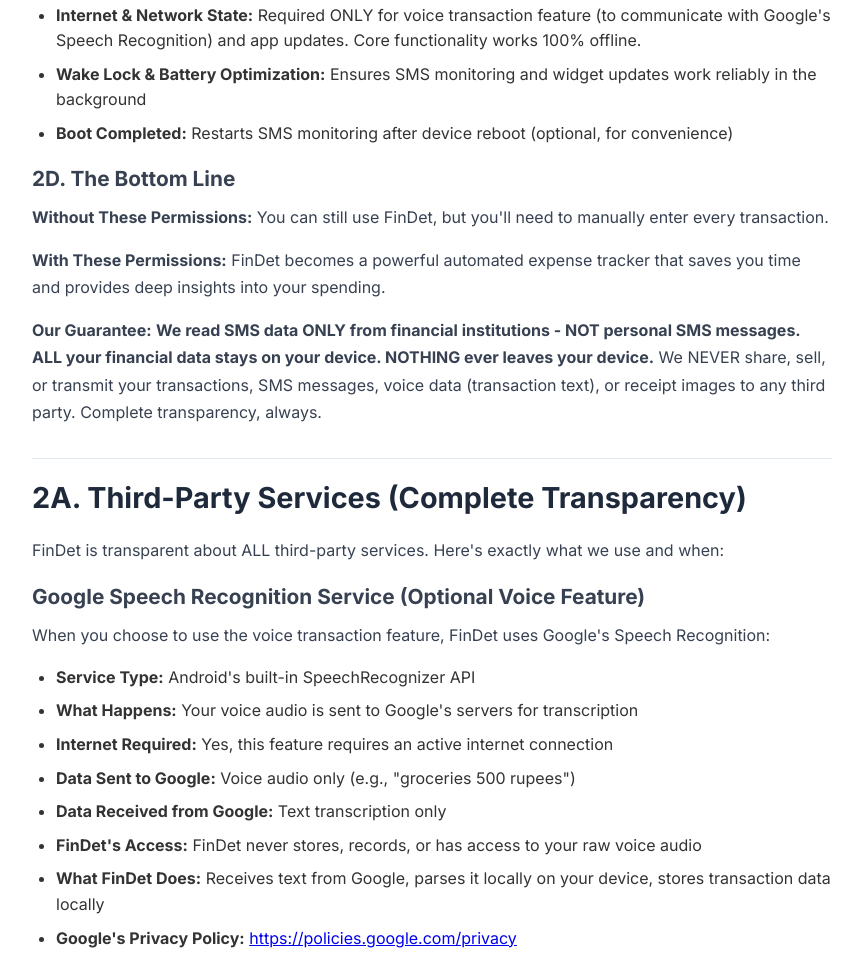
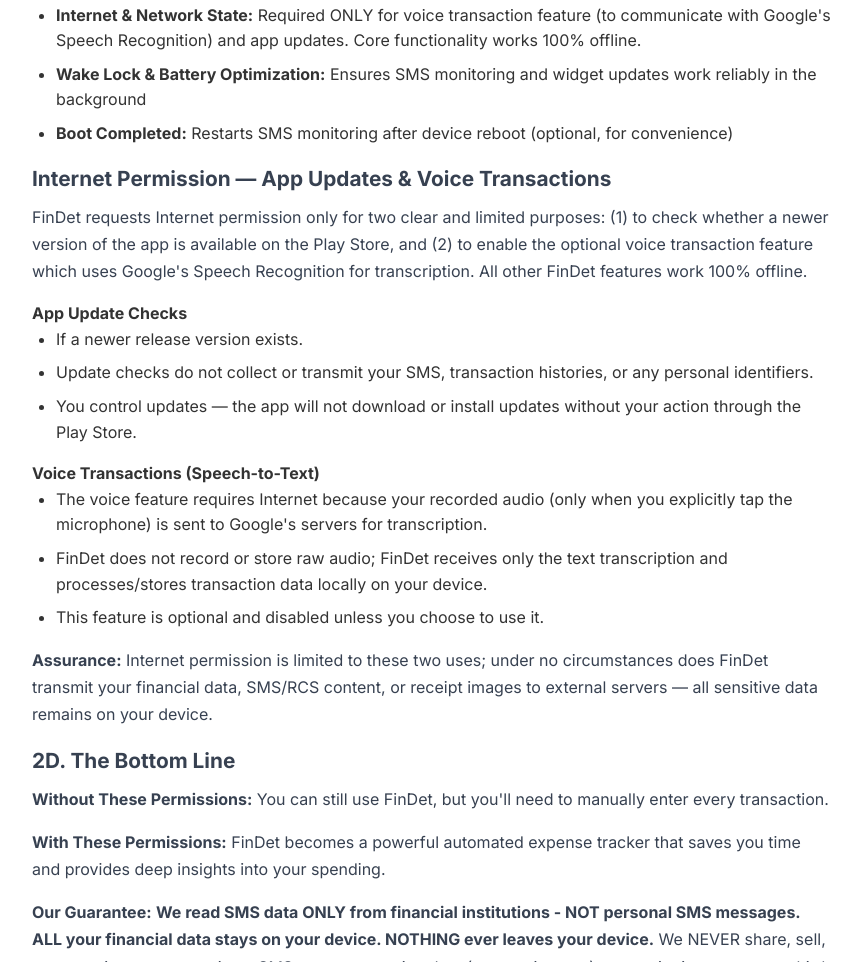
Before and after one commit to findetlab/findetapp, a plain HTML site: page privacy-policy.html in a window 1280 px wide. Shown: the part 3943-4905 px from the top of the page, without its empty margins (208-1069 px from the left). Drawn offline with Linux system fonts and the light colour scheme.

Commit message:
Added Version Check file

```diff
--- a/privacy-policy.html
+++ b/privacy-policy.html
@@ -158,6 +158,25 @@
                         <li><strong>Wake Lock & Battery Optimization:</strong> Ensures SMS monitoring and widget updates work reliably in the background</li>
                         <li><strong>Boot Completed:</strong> Restarts SMS monitoring after device reboot (optional, for convenience)</li>
                     </ul>
+
+                    <h3>Internet Permission — App Updates & Voice Transactions</h3>
+                    <p>FinDet requests Internet permission only for two clear and limited purposes: (1) to check whether a newer version of the app is available on the Play Store, and (2) to enable the optional voice transaction feature which uses Google's Speech Recognition for transcription. All other FinDet features work 100% offline.</p>
+
+                    <h4>App Update Checks</h4>
+                    <ul>
+                        <li>If a newer release version exists.</li>
+                        <li>Update checks do not collect or transmit your SMS, transaction histories, or any personal identifiers.</li>
+                        <li>You control updates — the app will not download or install updates without your action through the Play Store.</li>
+                    </ul>
+
+                    <h4>Voice Transactions (Speech-to-Text)</h4>
+                    <ul>
+                        <li>The voice feature requires Internet because your recorded audio (only when you explicitly tap the microphone) is sent to Google's servers for transcription.</li>
+                        <li>FinDet does not record or store raw audio; FinDet receives only the text transcription and processes/stores transaction data locally on your device.</li>
+                        <li>This feature is optional and disabled unless you choose to use it.</li>
+                    </ul>
+
+                    <p><strong>Assurance:</strong> Internet permission is limited to these two uses; under no circumstances does FinDet transmit your financial data, SMS/RCS content, or receipt images to external servers — all sensitive data remains on your device.</p>
 
                     <h3>2D. The Bottom Line</h3>
                     <p><strong>Without These Permissions:</strong> You can still use FinDet, but you'll need to manually enter every transaction.</p>
--- /dev/null
+++ b/version.json
@@ -0,0 +1,6 @@
+{
+  "version": "1.6.3",
+  "releaseDate": "2024-12-26",
+  "minimumVersion": "1.0.0",
+  "updateMessage": "New version available with improvements and bug fixes"
+}
```
